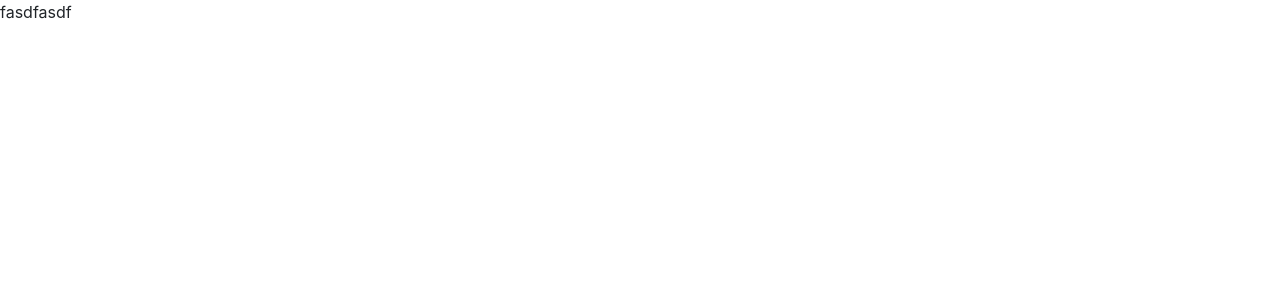
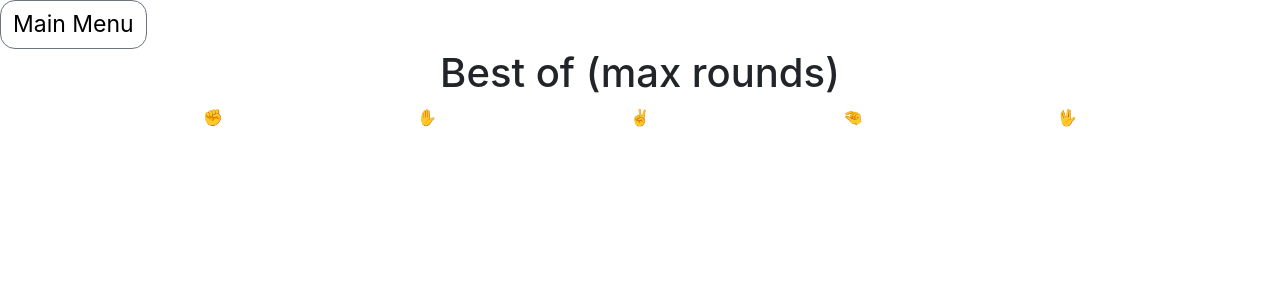
Before and after one commit to TrevorW98/ClassRPSLS, an Angular app in the folder classrpsls/: page / in a window 1280 px wide. Shown: the top 300 px of the page. Built offline with nearby package versions, Linux system fonts and the light colour scheme.

Commit message:
Skeleton of the game page

```diff
--- a/classrpsls/src/app/app-routing.module.ts
+++ b/classrpsls/src/app/app-routing.module.ts
@@ -1,7 +1,10 @@
 import { NgModule } from '@angular/core';
 import { RouterModule, Routes } from '@angular/router';
+import { GameComponent } from './pages/game/game.component';
 
-const routes: Routes = [];
+const routes: Routes = [
+  {path: '', component: GameComponent}
+];
 
 @NgModule({
   imports: [RouterModule.forRoot(routes)],
--- a/classrpsls/src/app/app.component.html
+++ b/classrpsls/src/app/app.component.html
@@ -1 +1 @@
-fasdfasdf
+<router-outlet></router-outlet>
--- a/classrpsls/src/app/pages/game/game.component.css
+++ b/classrpsls/src/app/pages/game/game.component.css
@@ -0,0 +1,10 @@
+.btn-secondary{
+    border-radius: 15px;
+    background-color: white;
+    color: black;
+    font-size: 23px;
+}
+.btn-secondary:hover{
+    background-color:#707070;
+    color: white;
+}
--- a/classrpsls/src/app/pages/game/game.component.html
+++ b/classrpsls/src/app/pages/game/game.component.html
@@ -1 +1,42 @@
-<p>game works!</p>
+<button type="button" class="btn btn-secondary">Main Menu</button>
+
+<div class="container-fluid">
+    <div class="row text-center">
+        <div class="col-12">
+            <h1>Best of (max rounds)</h1>
+        </div>
+        <!-- <div class="col-6">
+            <h2>Player 1: (pts)</h2>
+        </div>
+        <div class="col-6">
+            <h2>Player 2: (pts)</h2>
+        </div> -->
+        <!-- <div class="col-12">
+            <h3>(User) Wins</h3>
+        </div>
+        <div class="col-12">
+            <h3>Player 1: (Hand name)</h3>
+        </div>
+        <div class="col-12">
+            <h3>Player 2: (Hand name)</h3>
+        </div> -->
+    </div>
+
+    <div class="row d-flex justify-content-center text-center">
+        <div class="col-2 ">
+            <p class="sections">✊</p>
+        </div>
+        <div class="col-2">
+            <p class="sections">✋</p>
+        </div>
+        <div class="col-2">
+            <p class="sections">✌️</p>
+        </div>
+        <div class="col-2">
+            <p class="sections">🤏</p>
+        </div>
+        <div class="col-2">
+            <p class="sections">🖖</p>
+        </div>
+    </div>
+</div>
```
